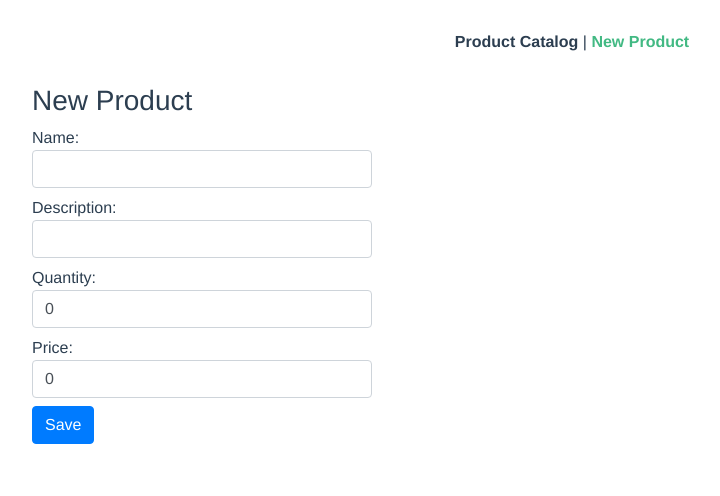
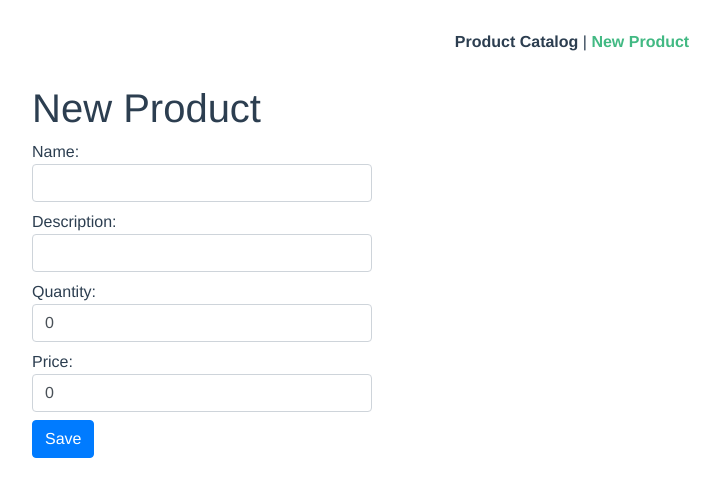
Before and after one commit to stpanzer/deltatre-challenge, a Vue app in the folder frontend/: page /products/new in a window 1280 px wide. Shown: the top 496 px of the page, without its empty margins (68-788 px from the left). Built offline with nearby package versions, Linux system fonts and the light colour scheme; what vue-currency-filter would draw is missing.

Commit message:
Consistent styling

```diff
--- a/frontend/src/components/NewProduct.vue
+++ b/frontend/src/components/NewProduct.vue
@@ -1,6 +1,6 @@
 <template>
   <div class="form-group col-md-4">
-    <h3>New Product</h3>
+    <h1>New Product</h1>
     <label>Name: <input class="form-control" v-model="item.name"/></label>
     <label>Description: <input class="form-control" v-model="item.description"/></label>
     <label>Quantity: <input class="form-control" v-model="item.quantity" type="number"/></label>
```
